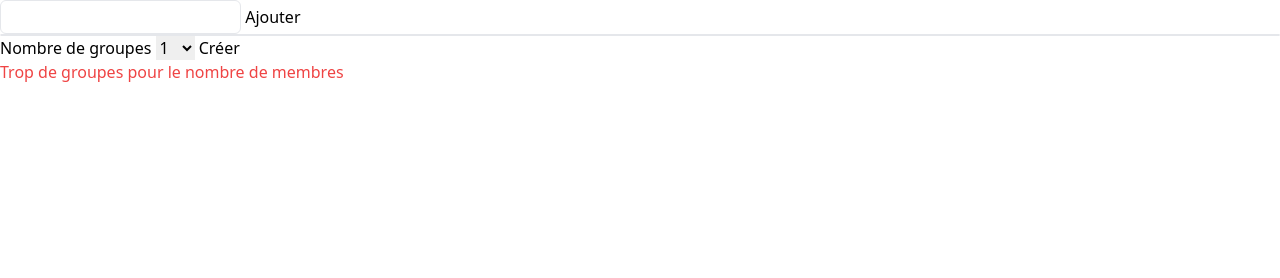
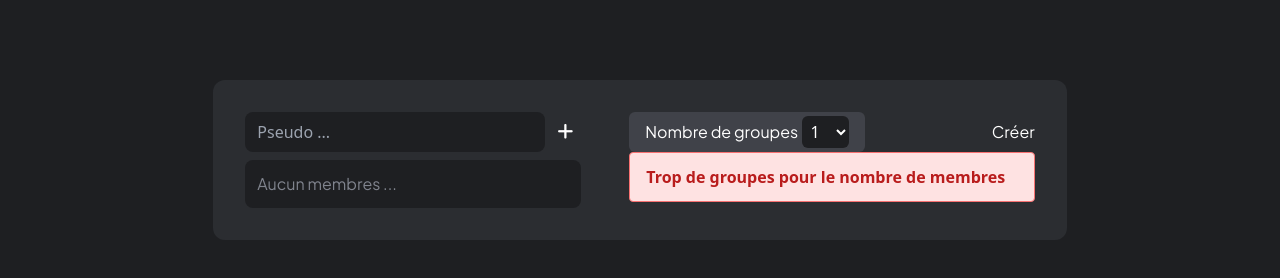
Before and after one commit to Hugo-walando/group-randomizer, a plain HTML site: page index.html in a window 1280 px wide. Both pictures are taken after a click on the button "Créer". Drawn offline with nearby package versions, Linux system fonts and the light colour scheme.

Commit message:
style : whole style & small js tweaks

```diff
--- a/index.html
+++ b/index.html
@@ -7,18 +7,53 @@
         <script src="https://cdn.tailwindcss.com"></script>
         <script src="https://kit.fontawesome.com/05e4dc2a7f.js"
                 crossorigin="anonymous"></script>
+        <link rel="preconnect" href="https://fonts.googleapis.com">
+        <link rel="preconnect" href="https://fonts.gstatic.com" crossorigin>
+        <link href="https://fonts.googleapis.com/css2?family=Plus+Jakarta+Sans:ital,wght@0,200..800;1,200..800&display=swap"
+              rel="stylesheet">
+        <script>
+            tailwind.config = {
+                theme: {
+                    extend: {
+                        colors: {
+                            dark_back: "#1E1F22",
+                            back: "#2b2d31",
+                            light_back: "#404249",
+                            lightest: "#80848E",
+                        },
+                        fontFamily: {
+                            jakarta: '"Plus Jakarta Sans", sans-serif'
+                        }
+
+                    }
+                }
+
+            }
+        </script>
     </head>
-    <body>
-        <form>
-            <input class="p-1 border rounded-md" type="text" maxlength="16"
+    <body class="bg-dark_back">
+        <main
+              class="bg-back w-full lg:w-8/12 p-8 rounded-xl mx-auto mt-20 flex justify-center gap-12">
+            <div>
+                <form class="text-nowrap">
+                    <input class="px-3 py-1 rounded-lg bg-dark_back border-none focus:outline-none text-white h-10 w-[300px]"
+                           type="text" maxlength="16" placeholder="Pseudo ..."
                            id="member-name">
-            <button type="submit" id="submit-member-btn">Ajouter</button>
+                    <button type="submit" id="submit-member-btn"
+                            class="text-white px-2 py-1 rounded-md hover:bg-light_back"><i
+                           class="fa-solid fa-plus text-lg"></i></button>
                 </form>
-        <div class="border rounded-md" id="member-list">
+                <div class="bg-dark_back rounded-lg mt-2 p-3" id="member-list">
                 </div>
-        <form>
-            <label for="group-number">Nombre de groupes</label>
-            <select id="group-number">
+            </div>
+            <div class="w-full">
+                <form class="flex w-full justify-between">
+                    <div class="bg-light_back px-4 py-1 rounded-md text-nowrap">
+                        <label for="group-number"
+                               class="font-jakarta text-white ">Nombre de
+                            groupes</label>
+                        <select id="group-number"
+                                class="rounded-md bg-dark_back p-1 text-white">
                             <option value="1">1</option>
                             <option value="2">2</option>
                             <option value="3">3</option>
@@ -30,10 +65,14 @@
                             <option value="9">9</option>
                             <option value="10">10</option>
                         </select>
-            <button type="submit" id="submit-group-btn">Créer </button>
+                    </div>
+                    <button type="submit" id="submit-group-btn"
+                            class="font-jakarta text-white">Créer </button>
                 </form>
                 <div class="w-full " id="group-container">
                 </div>
                 <script src="script.js"></script>
+            </div>
+        </main>
     </body>
 </html>
--- a/script.js
+++ b/script.js
@@ -6,6 +6,7 @@ const submitGroupBtn = document.querySelector('#submit-group-btn');
 const submitMemberBtn = document.querySelector('#submit-member-btn');
 let groupNumber = groupNumberSelect.value;
 let memberArray = [];
+let noMemberMsg;
 
 groupNumberSelect.addEventListener('change', (e) => {
   groupNumber = e.currentTarget.value;
@@ -20,18 +21,37 @@ submitMemberBtn.addEventListener('click', (e) => {
   memberNameInput.value = '';
 });
 
+const checkNoMember = () => {
+  if (memberArray.length == 0) {
+    noMemberMsg = document.createElement('h3');
+    noMemberMsg.className = 'text-lightest font-jakarta';
+    noMemberMsg.textContent = 'Aucun membres ...';
+    memberList.appendChild(noMemberMsg);
+    console.log('yes');
+  }
+};
+
+checkNoMember();
+
 const addMember = (e) => {
   e.preventDefault();
+
+  if (noMemberMsg) {
+    noMemberMsg.remove();
+  }
+
   if (memberNameInput.value.length) {
     let memberDiv = document.createElement('div');
-    memberDiv.className = 'm-2 p-1 flex w-full justify-between';
+    memberDiv.className = 'flex my-2 w-full justify-between';
 
     let memberName = document.createElement('li');
     memberName.textContent = memberNameInput.value;
+    memberName.className = 'text-white font-jakarta';
     memberArray.push(memberName.textContent);
 
     let delBtn = document.createElement('button');
-    delBtn.textContent = 'Suppr';
+    delBtn.innerHTML = '<i class="fa-solid fa-trash-can"></i>';
+    delBtn.className = 'text-white';
     delBtn.addEventListener('click', () => {
       memberArray.forEach((member) => {
         if (member == memberName.textContent) {
@@ -39,6 +59,8 @@ const addMember = (e) => {
         }
       });
       memberDiv.remove();
+      checkNoMember();
+
       console.log(memberArray);
     });
 
@@ -56,10 +78,15 @@ const addGroup = (e) => {
   const memberElements = Array.from(memberList.getElementsByTagName('li'));
 
   if (groupNumber >= memberElements.length) {
+    let ErrorDiv = document.createElement('div');
+    ErrorDiv.className =
+      'bg-red-100 border border-red-400 text-red-700 px-4 py-3 rounded relative';
     let ErrorMsg = document.createElement('h3');
-    ErrorMsg.className = 'text-red-500';
+    ErrorMsg.className = 'font-bold';
     ErrorMsg.textContent = 'Trop de groupes pour le nombre de membres';
-    groupContainer.appendChild(ErrorMsg);
+
+    ErrorDiv.appendChild(ErrorMsg);
+    groupContainer.appendChild(ErrorDiv);
   } else {
     let groups = [];
     for (let i = 0; i < groupNumber; i++) {
```
Lines whose indentation alone changed are shown as unchanged.
